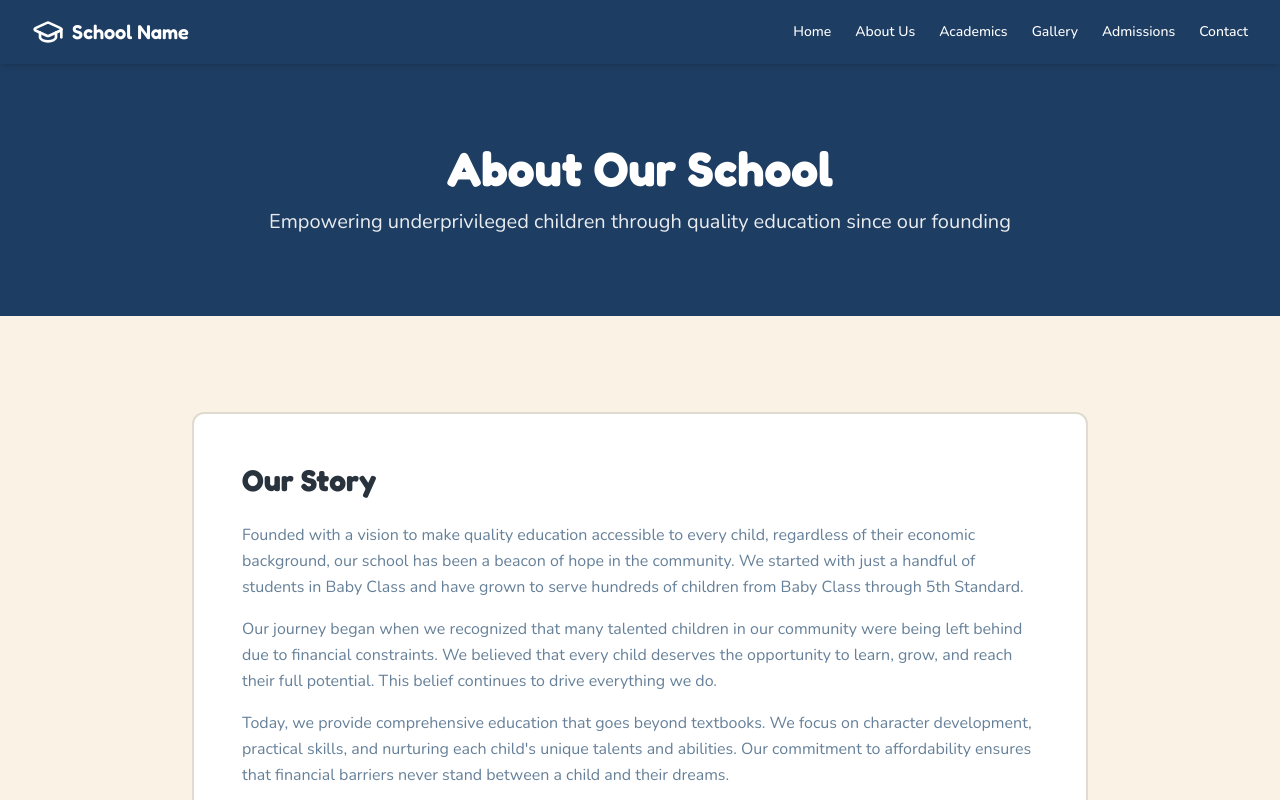
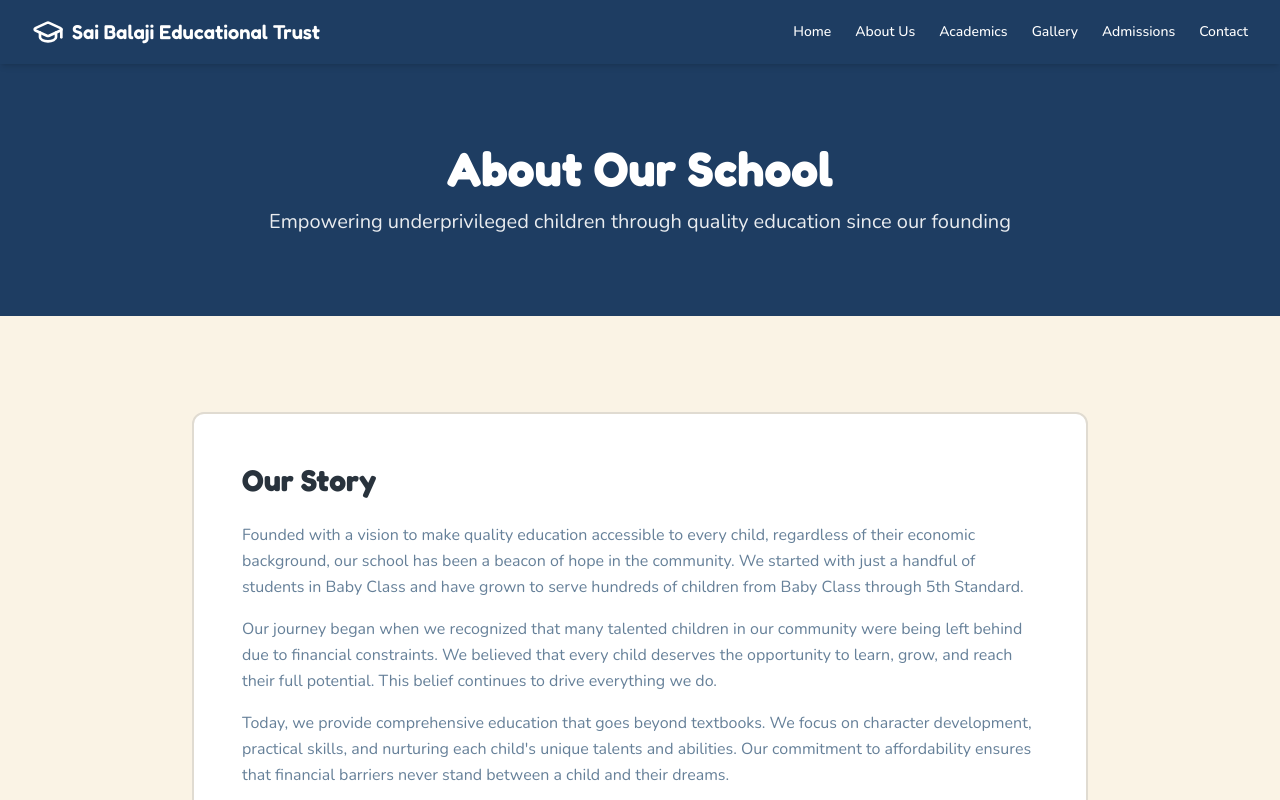
Before and after one commit to raghumachanie/sg-c5fab03d-bdf9-4465-8066-b5f000401326-1787135416, a Next.js app: page /about in a window 1280 px wide. Shown: the top 800 px of the page. Built offline with nearby package versions, Linux system fonts and the light colour scheme.

Commit message:
Update src/components/Navigation.tsx

```diff
--- a/src/components/Navigation.tsx
+++ b/src/components/Navigation.tsx
@@ -12,8 +12,8 @@ export function Navigation() {
   { href: "/academics", label: "Academics" },
   { href: "/gallery", label: "Gallery" },
   { href: "/admissions", label: "Admissions" },
-    { href: "/contact", label: "Contact" },
-  ];
+  { href: "/contact", label: "Contact" }];
+
 
   return (
     <nav className="sticky top-0 z-50 w-full bg-primary shadow-md">
@@ -21,48 +21,48 @@ export function Navigation() {
         <div className="flex h-16 items-center justify-between">
           <Link href="/" className="flex items-center gap-2 text-primary-foreground">
             <GraduationCap className="h-8 w-8" />
-            <span className="font-display text-xl font-semibold">School Name</span>
+            <span className="font-display text-xl font-semibold">Sai Balaji Educational Trust</span>
           </Link>
 
           <div className="hidden md:flex md:items-center md:gap-6">
-            {navLinks.map((link) => (
+            {navLinks.map((link) =>
             <Link
               key={link.href}
               href={link.href}
-                className="text-sm font-medium text-primary-foreground transition-colors hover:text-accent"
-              >
+              className="text-sm font-medium text-primary-foreground transition-colors hover:text-accent">
+
                 {link.label}
               </Link>
-            ))}
+            )}
           </div>
 
           <Button
             variant="ghost"
             size="icon"
             className="md:hidden text-primary-foreground hover:bg-primary/80"
-            onClick={() => setMobileMenuOpen(!mobileMenuOpen)}
-          >
+            onClick={() => setMobileMenuOpen(!mobileMenuOpen)}>
+
             {mobileMenuOpen ? <X className="h-6 w-6" /> : <Menu className="h-6 w-6" />}
           </Button>
         </div>
 
-        {mobileMenuOpen && (
+        {mobileMenuOpen &&
         <div className="pb-4 md:hidden">
             <div className="flex flex-col gap-3">
-              {navLinks.map((link) => (
+              {navLinks.map((link) =>
             <Link
               key={link.href}
               href={link.href}
               className="text-sm font-medium text-primary-foreground hover:text-accent transition-colors py-2"
-                  onClick={() => setMobileMenuOpen(false)}
-                >
+              onClick={() => setMobileMenuOpen(false)}>
+
                   {link.label}
                 </Link>
-              ))}
+            )}
             </div>
           </div>
-        )}
+        }
       </div>
-    </nav>
-  );
+    </nav>);
+
 }
```
Also changed, not shown: .softgen/tasks/task-1.md. Lines whose indentation alone changed are shown as unchanged.
